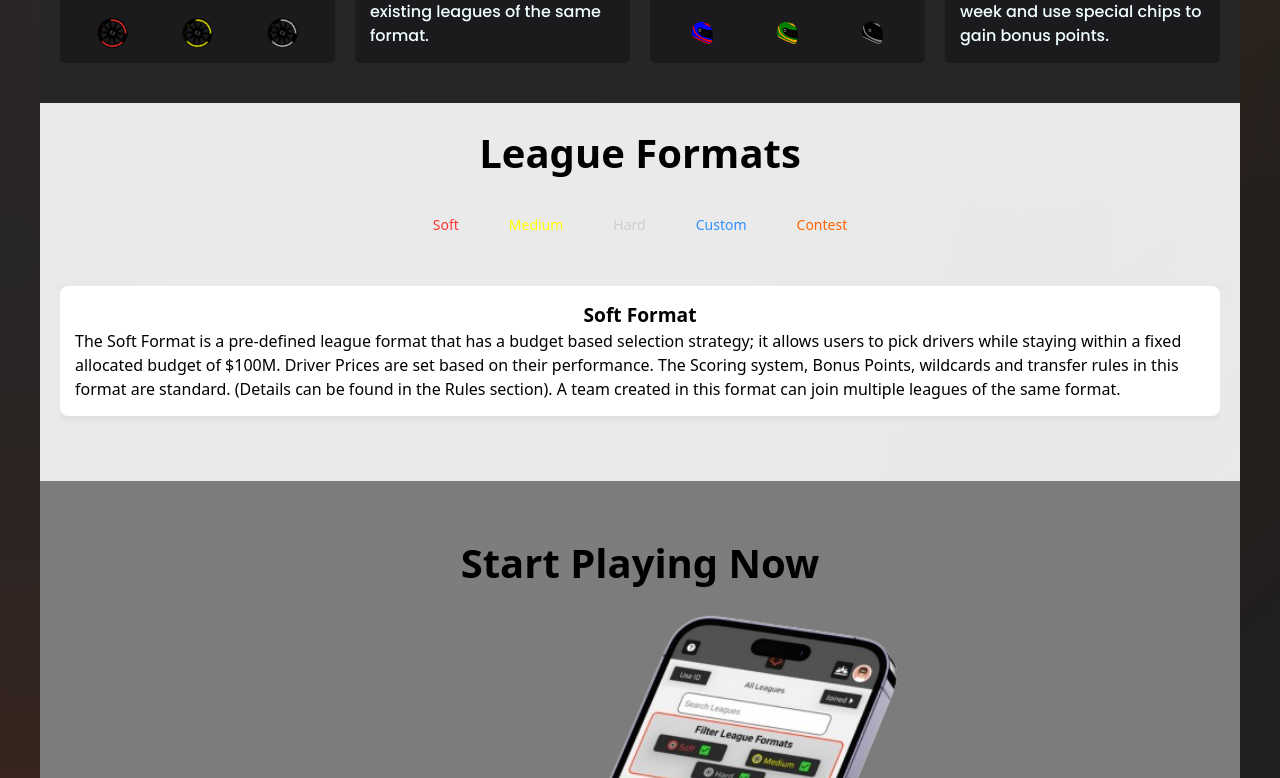
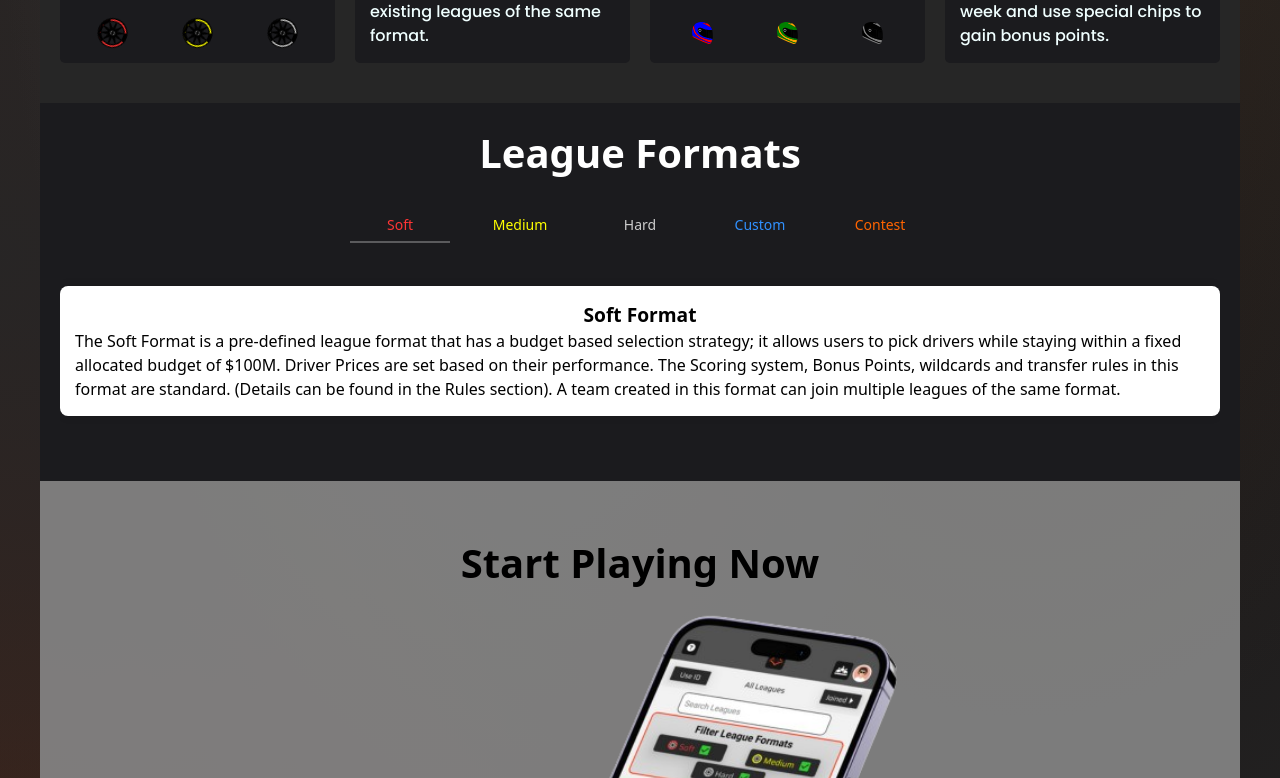
Before and after one commit to slycadelic/fantasy-fox-landing-page, a Next.js app: page / in a window 1280 px wide. Shown: the part 1002-1780 px from the top of the page. Built offline with nearby package versions, Linux system fonts and the light colour scheme; a web font is replaced by a local one.

Commit message:
updated header and LeagueFormat headers styling animation.

```diff
--- a/app/home.module.css
+++ b/app/home.module.css
@@ -12,7 +12,6 @@
     justify-content: center;
     height: 100vh;
     font-family: Arial, sans-serif;
-    color: #333;
   }
 
   .notFound h1 {
--- a/components/Header.js
+++ b/components/Header.js
@@ -12,18 +12,11 @@ import useWindowScroll from "@/hooks/useWindowScroll";
 
 const Header = () => {
     const [nav, setNav] = useState(false);
-    const [activeLink, setActiveLink] = useState(null);
     const router = useRouter();
-
     const scrollY = useWindowScroll();
     const backgroundColor = `rgba(0,0,0,${scrollY / 1000})`;
     let pathname = usePathname() || '/';
 
-    if (pathname.includes("/Contact/")) {
-        pathname = "/Contact";
-    }
-
-    const [hoveredPath, setHoveredPath] = useState(pathname);
     const links = [
         {
             id: 1,
@@ -47,6 +40,13 @@ const Header = () => {
         },
     ];
 
+    if (pathname.includes("/Contact/")) {
+        pathname = "/Contact";
+    }
+    const [activeLink, setActiveLink] = useState(links.find(link => link.href === pathname)?.id);
+
+    // const [hoveredPath, setHoveredPath] = useState(pathname);
+
     const handleLinkClick = (id, href) => {
         setActiveLink(id);
         setNav(false);
@@ -55,7 +55,7 @@ const Header = () => {
 
     return (
         <div className={styles.header} style={{ backgroundColor }}>
-            <Link href='/'>
+            <Link href='/' onClick={() => handleLinkClick(1, '/')}>
                 <Image
                     src={Title}
                     alt='logo'
@@ -73,7 +73,7 @@ const Header = () => {
                                 whileTap={{ scale: 0.9 }} // Scale down on click
                                 onClick={() => handleLinkClick(id, href)}
                                 initial={{ borderBottom: "2px solid transparent" }} // Initial state of underline
-                                animate={{ borderBottom: activeLink === id ? "2px solid blue" : "2px solid transparent" }} // Animate underline
+                                animate={{ borderBottom: activeLink === id ? "2px solid white" : "2px solid transparent" }} // Animate underline
                             >
                                 {link}
                             </motion.div>
--- a/components/Navbar.module.css
+++ b/components/Navbar.module.css
@@ -27,7 +27,6 @@
     text-decoration: underline;
 } */
 
-
 .navLink {
     text-decoration: none;
     position: relative;
@@ -40,7 +39,7 @@
     left: 0;
     width: 0;
     height: 2px;
-    background-color: blue; /* Adjust this color as needed */
+    background-color: rgb(255, 255, 255); /* Adjust this color as needed */
     transition: width 0.3s ease-in-out; /* Transition for underline width */
 }
 
--- a/components/home/LeagueFormat.module.css
+++ b/components/home/LeagueFormat.module.css
@@ -5,7 +5,7 @@
 {
     width: 100%;
     padding: 20px;
-    background-color: var(--snowPale);
+    background-color: var(--gluonGrey);
     display: flex;
     flex-direction: column;
     align-items: center;
@@ -17,46 +17,77 @@
     /* Adjust the heading size */
     margin-bottom: 25px;
     font-weight: 800;
+    color: white;
 }
 
-.nav{
+.nav
+{
     display: flex;
+    flex-flow: column nowrap;
+    position: relative;
+}
+
+.nav>div
+{
+    display: inline-flex;
     gap: 20px;
     justify-content: center;
-    list-style-type: none;
+}
+
+.nav>div>div
+{
+    width: 100px;
+    text-align: center;
+}
+
+.nav>span
+{
+    position: absolute;
+    bottom: -2px;
+    width: 100px;
+    height: 2px;
+    background-color: rgba(255, 255, 255, 0.281);
+}
+
+.btn
+{
+    cursor: pointer;
+    position: relative;
+    width: 100px;
 }
 
 
-.btn {
-    text-decoration: none;
-    border: none;
-    background: none;
-    cursor: pointer;
-    outline: none;
-    position: relative;
-}
-
-
-.btn::after {
+.btn::after
+{
     content: '';
     position: absolute;
     bottom: -2px;
     left: 0;
     width: 0;
     height: 2px;
-    background-color: blue; /* Adjust this color as needed */
-    transition: width 0.3s ease-in-out; /* Transition for underline width */
+    background-color: rgb(255, 255, 255);
+    transition: width 0.3s ease-in-out;
+    -webkit-transition: width 0.3s ease-in-out;
+    -moz-transition: width 0.3s ease-in-out;
+    -ms-transition: width 0.3s ease-in-out;
+    -o-transition: width 0.3s ease-in-out;
 }
 
-.btn:hover::after,
-.active::after {
-    width: 100%; /* Full underline on hover and active */
+.activeLinkLine {
+    transition: left 0.3s ease-in-out;
+    -webkit-transition: left 0.3s ease-in-out;
+    -moz-transition: left 0.3s ease-in-out;
+    -ms-transition: left 0.3s ease-in-out;
+    -o-transition: left 0.3s ease-in-out;
 }
 
+.btn:hover::after
+{
+    width: 100%;
+}
 
-
-
- .btn{
+.btn
+{
     cursor: pointer;
     font-size: 14px;
     font-weight: 500;
@@ -66,7 +97,6 @@
     display: inline-block;
     text-align: center;
     white-space: nowrap;
-
 }
 
 .steps
@@ -82,7 +112,8 @@
 }
 
 
-.scrollContainer {
+.scrollContainer
+{
     display: flex;
     flex-flow: row nowrap;
     align-items: center;
@@ -90,7 +121,6 @@
     overflow: auto;
     scroll-snap-type: x mandatory;
     width: 100%;
- height: 150px;
 }
 
 .step
@@ -103,8 +133,10 @@
     scroll-snap-align: center;
     scroll-snap-stop: always;
     /* Your existing styles for individual steps */
-    width: 100%; /* Adjust width as needed */
-    margin-right: 10px; /* Adjust margin between steps */
+    width: 100%;
+    /* Adjust width as needed */
+    margin-right: 10px;
+    /* Adjust margin between steps */
     padding: 15px;
     margin-bottom: 20px;
     background-color: #ffffff;
@@ -114,11 +146,13 @@
     /* Add a subtle shadow */
 }
 
-.step > h3 {
+.step>h3
+{
     text-align: center;
     font-size: larger;
     font-weight: 900;
 }
+
 /* .stepIcon
 {
     width: 50px;
--- a/components/home/LeagueFormats.js
+++ b/components/home/LeagueFormats.js
@@ -1,8 +1,8 @@
 'use client'
 
 import styles from './LeagueFormat.module.css';
-import { useRef, useState } from 'react';
-import { useRouter } from 'next/navigation';
+import { useRef, useState, useEffect } from 'react';
+// import { useRouter } from 'next/navigation';
 
 const LeagueFormat = () => {
     const step1Ref = useRef(null);
@@ -10,9 +10,13 @@ const LeagueFormat = () => {
     const step3Ref = useRef(null);
     const step4Ref = useRef(null);
     const step5Ref = useRef(null);
+    const divRef = useRef(null);
 
-    const [activeLink, setActiveLink] = useState(null);
-    const router = useRouter();
+    const [activeLink, setActiveLink] = useState(1);
+
+    const [left, setLeft] = useState((activeLink - 1) * 120);
+
+    // const router = useRouter();
 
     const scrollToElement = (ref, id) => {
         setActiveLink(id);
@@ -23,55 +27,72 @@ const LeagueFormat = () => {
         });
     };
 
+    useEffect(() => {
+        const handleScroll = () => {
+            let left = divRef.current.scrollLeft;
+            let width = divRef.current.scrollWidth;
+            let num = Math.round((left * 5 / width) + 1);
+            console.log(num);
+            setActiveLink(num);
+            setLeft((num - 1) * 120);
+        };
+        divRef.current.addEventListener("scroll", handleScroll, { passive: true });
+
+        return () => {
+            divRef.current.removeEventListener("scroll", handleScroll, { passive: true });
+        };
+    }, []);
+
     return (
         <div className={styles.LeagueFormat}>
             <h2>League Formats</h2>
-            <nav>
             <div className={styles.nav}>
-                    <li className={styles.soft}>
+                <div>
+                    <div>
                         <button
                             onClick={() => scrollToElement(step1Ref, 1)}
-                            className={`${styles.btn} ${activeLink === 1 ? styles.active : ''}`}
+                            className={styles.btn}
                         >
                             <span className='text-[color:var(--softFormat)]'>Soft</span>
                         </button>
-                    </li>
-                    <li className={styles.li}>
+                    </div>
+                    <div>
                         <button
                             onClick={() => scrollToElement(step2Ref, 2)}
-                            className={`${styles.btn} ${activeLink === 2 ? styles.active : ''}`}
+                            className={styles.btn}
                         >
                             <span className='text-[color:var(--mediumFormat)]'>Medium</span>
                         </button>
-                    </li>
-                    <li className={styles.li}>
+                    </div>
+                    <div>
                         <button
                             onClick={() => scrollToElement(step3Ref, 3)}
-                            className={`${styles.btn} ${activeLink === 3 ? styles.active : ''}`}
+                            className={styles.btn}
                         >
                             <span className='text-[color:var(--hardFormat)]'>Hard</span>
                         </button>
-                    </li>
-                    <li className={styles.li}>
+                    </div>
+                    <div>
                         <button
                             onClick={() => scrollToElement(step4Ref, 4)}
-                            className={`${styles.btn} ${activeLink === 4 ? styles.active : ''}`}
+                            className={styles.btn}
                         >
                             <span className='text-[color:var(--customFormat)]'>Custom</span>
                         </button>
-                    </li>
-                    <li className={styles.li}>
+                    </div>
+                    <div>
                         <button
                             onClick={() => scrollToElement(step5Ref, 5)}
-                            className={`${styles.btn} ${activeLink === 5 ? styles.active : ''}`}
+                            className={styles.btn}
                         >
                             <span className='text-[color:var(--contestFormat)]'>Contest</span>
                         </button>
-                    </li>
                     </div>
-            </nav>
+                </div>
+                <span className={styles.activeLinkLine} style={{ left: `${left}px` }} />
+            </div>
             <div className={styles.steps}>
-                <div className={styles.scrollContainer}>
+                <div className={styles.scrollContainer} ref={divRef}>
                     <div ref={step1Ref} className={styles.step}>
                         <h3>Soft Format</h3>
                         The Soft Format is a pre-defined league format that has a budget based selection strategy; it allows users to pick drivers while staying within a fixed allocated budget of $100M. Driver Prices are set based on their performance.
```
Also changed, not shown: 1 other file (tests, documents, lock files or other folders). Lines whose indentation alone changed are shown as unchanged.
